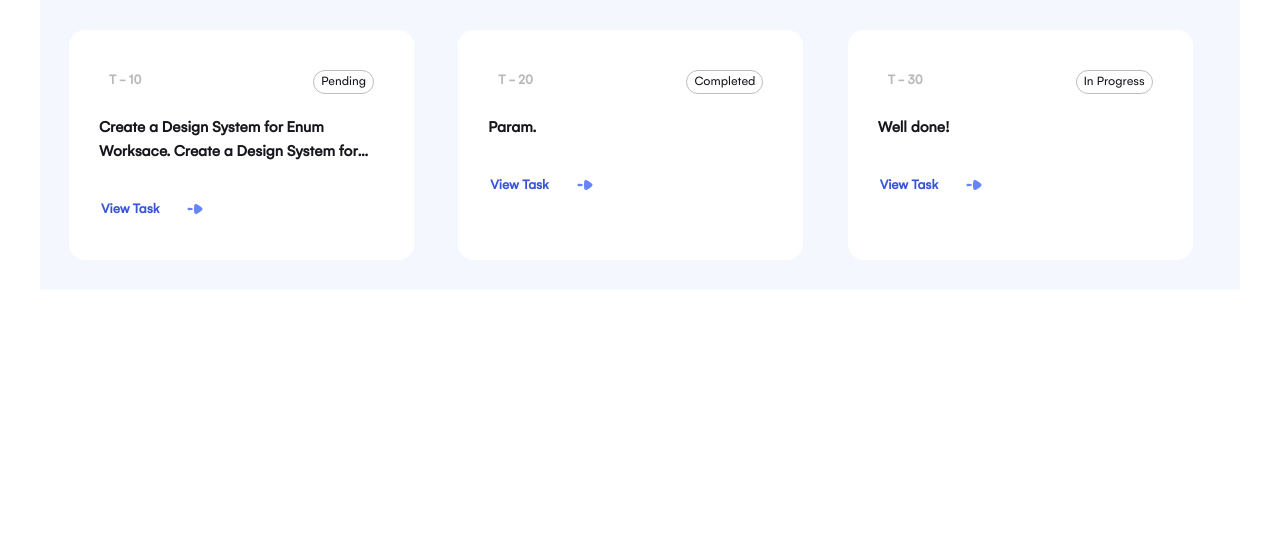
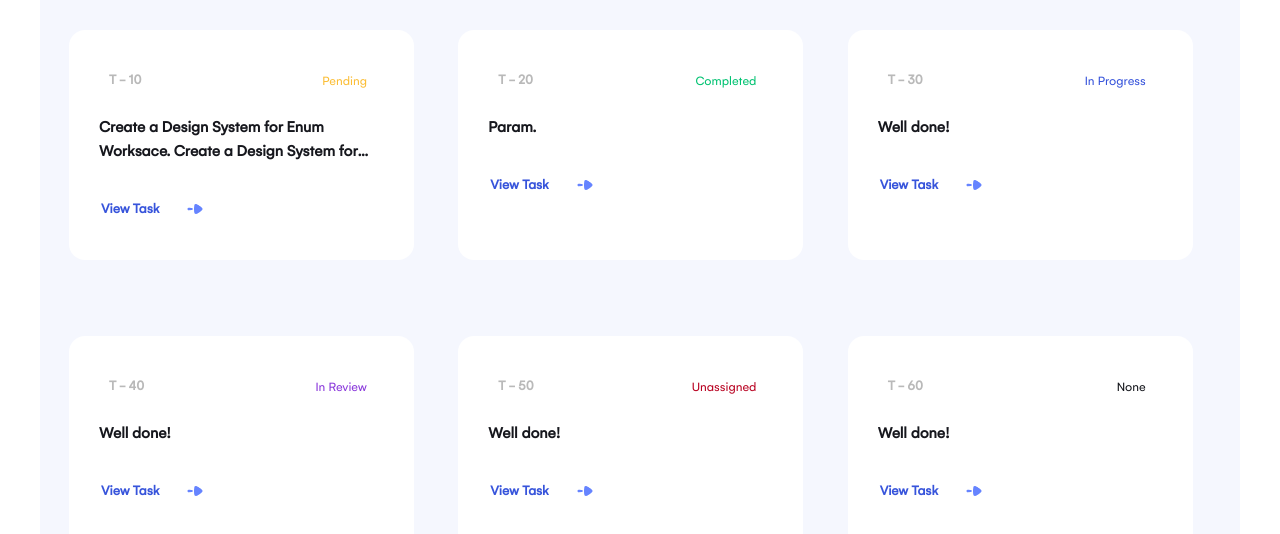
Before and after one commit to SkillBrainFrontend/Semicolon-Task-Manager-Andromeda, a React (Create React App) app: page /test in a window 1280 px wide. Shown: the part 3752-4286 px from the top of the page. Before the commit the page ends 4042 px from the top, so only its background shows below. Built offline with nearby package versions, Linux system fonts and the light colour scheme.

Commit message:
Am reusit sa schimb doar culoarea textului, a ramas culoarea Backgroundului

```diff
--- a/src/components/task-card/TaskCard.jsx
+++ b/src/components/task-card/TaskCard.jsx
@@ -1,4 +1,4 @@
-import React, { useState } from "react";
+import React from "react";
 import PropTypes from "prop-types";
 
 import {
@@ -15,22 +15,20 @@ import { Card } from "../shared";
 import Vector from "./Vector.png";
 
 function TaskCard({ id, name, status }) {
-	const [handleColor, setHandleColor] = useState("");
-
 	const getBadgeStyle = () => {
 		switch (status) {
 			case "Pending":
-				return "yellow";
+				return "custom.yellow";
 			case "In Progress":
-				return "primary";
+				return "primary.main";
 			case "In Review":
-				return "accent";
+				return "accent.main";
 			case "Completed":
-				return "success";
+				return "success.main";
 			case "Unassigned":
-				return "wine";
+				return "custom.wine";
 			default:
-				return "grey";
+				return "custome.grey";
 		}
 	};
 
@@ -61,10 +59,13 @@ function TaskCard({ id, name, status }) {
 						</Typography>
 
 						<Chip
-							extracolor={getBadgeStyle()}
 							label={status}
 							size="small"
 							variant="outlined"
+							sx={{
+								color: getBadgeStyle(),
+								border: "none",
+							}}
 						/>
 					</CardActions>
 
--- a/src/pages/test-page/TestPage.jsx
+++ b/src/pages/test-page/TestPage.jsx
@@ -304,6 +304,15 @@ function Test() {
 						<Grid item lg={4} md={6} sm={6} xs={12}>
 							<TaskCard id="T - 30" name="Well done! " status="In Progress" />
 						</Grid>
+						<Grid item lg={4} md={6} sm={6} xs={12}>
+							<TaskCard id="T - 40" name="Well done! " status="In Review" />
+						</Grid>
+						<Grid item lg={4} md={6} sm={6} xs={12}>
+							<TaskCard id="T - 50" name="Well done! " status="Unassigned" />
+						</Grid>
+						<Grid item lg={4} md={6} sm={6} xs={12}>
+							<TaskCard id="T - 60" name="Well done! " status="None" />
+						</Grid>
 					</Grid>
 				</Box>
 			</Container>
```
Also changed, not shown: src/components/shared/badge/Badge.css (deleted, +0 -25 lines), src/components/shared/badge/Badge.jsx (deleted, +0 -16 lines).
